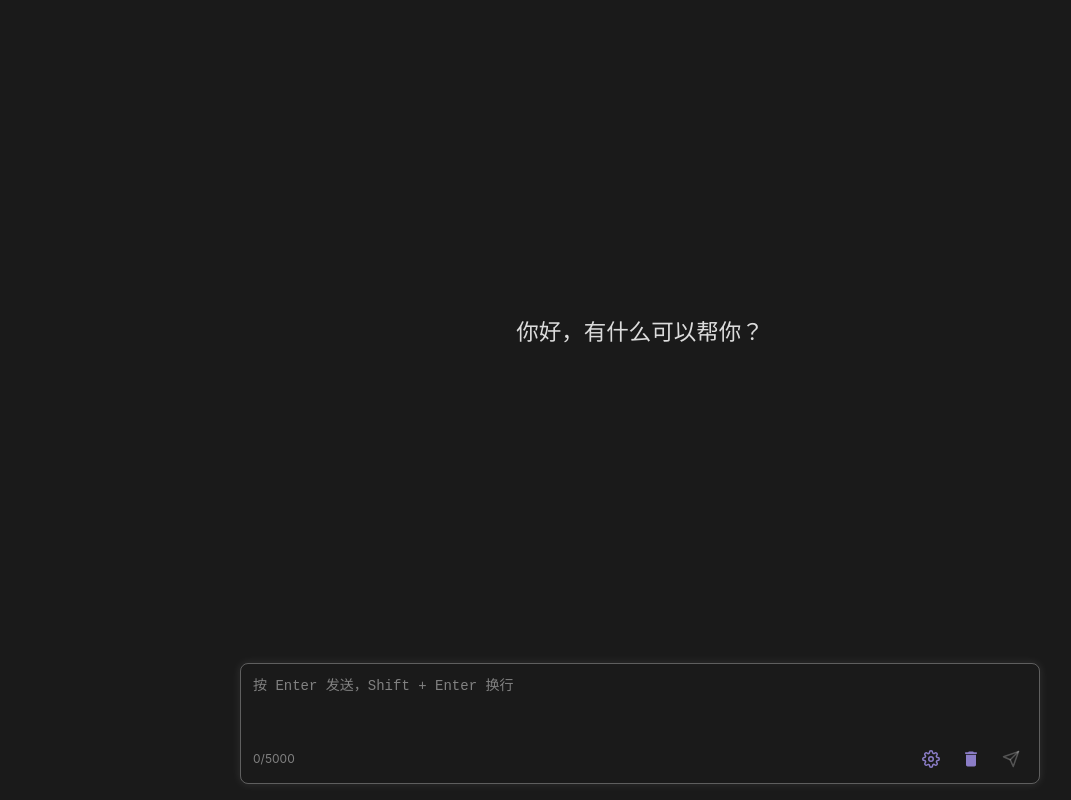
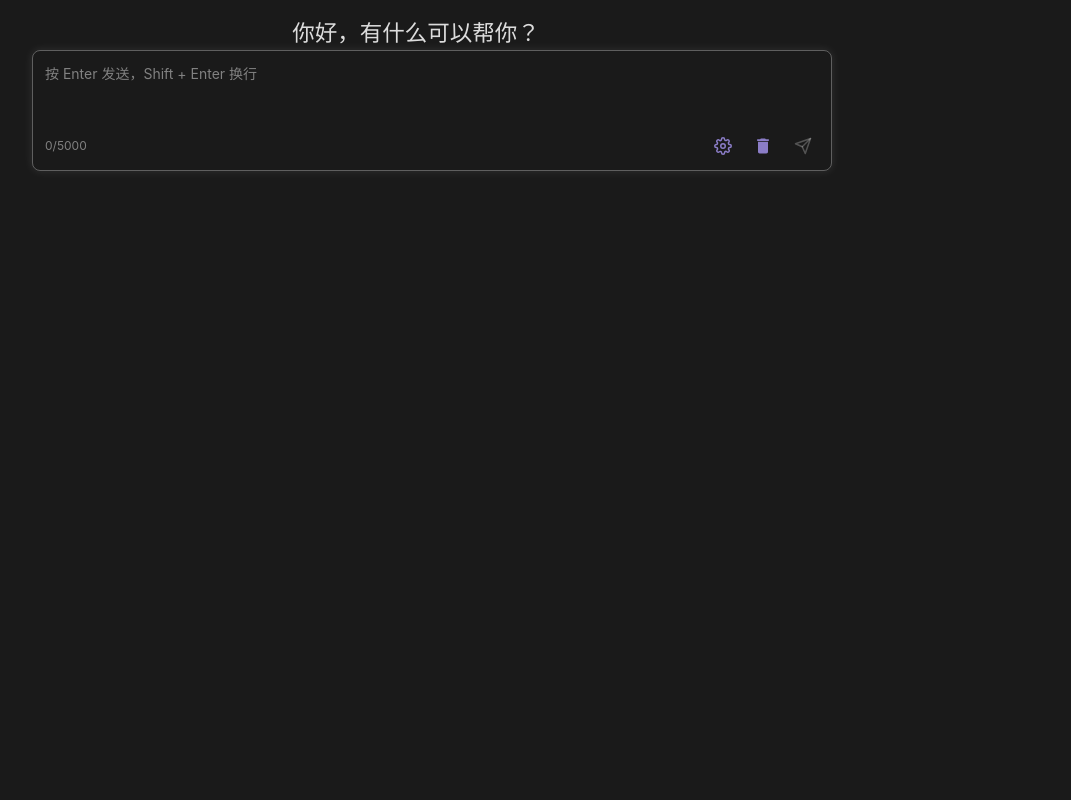
Before and after one commit to liuzhenyu-0803/assistant, a React (Vite) app: page / in a window 1280 px wide. Shown: the whole page, without its empty margins (0-1071 px from the left). Built offline with nearby package versions, Linux system fonts and the light colour scheme.

Commit message:
优化CSS布局结构和注释：1. 使用现代flex布局替代视口单位; 2. 完善代码注释，提高可维护性; 3. 优化移动端兼容性

```diff
--- a/src/App.css
+++ b/src/App.css
@@ -2,100 +2,156 @@
  * App.css
  * 全局样式定义
  *
- * @author AI助手开发团队
- * @lastModified 2025-02-16
+ * 本文件定义了应用程序的全局样式和布局结构。
+ * 采用现代CSS最佳实践，包括：
+ * 1. 使用flex布局实现全屏自适应
+ * 2. 避免使用视口单位(vh/vw)防止移动端问题
+ * 3. 统一字体和颜色系统
+ * 4. 优化性能和可访问性
+ *
+ * 布局原则：
+ * - 使用flex布局替代传统定位
+ * - 避免固定高度，使用flex:1自动填充
+ * - 确保布局在各种设备上稳定
  */
 
-/* 全局滚动条样式 */
-*::-webkit-scrollbar,
-.message-list::-webkit-scrollbar,
-.settings-content::-webkit-scrollbar,
-.message-content pre::-webkit-scrollbar {
-  width: 8px;
-  height: 8px;
+/* 重置基础样式
+ * 1. 使用border-box简化盒模型计算
+ * 2. 清除默认边距，统一起点
+ * 3. 包括伪元素一起重置，保持一致性
+ */
+*, *::before, *::after {
+  box-sizing: border-box;
+  margin: 0;
+  padding: 0;
 }
 
-*::-webkit-scrollbar-track,
-.message-list::-webkit-scrollbar-track,
-.settings-content::-webkit-scrollbar-track,
-.message-content pre::-webkit-scrollbar-track {
-  background: transparent;
+/* 根元素设置
+ * 1. 设置基础字体大小为16px，方便后续使用rem单位
+ * 2. 启用平滑滚动，提升用户体验
+ * 3. 作为整个应用的配置中心
+ */
+:root {
+  font-size: 16px;          /* 基础字体大小，方便rem计算 */
+  scroll-behavior: smooth;   /* 页面内跳转平滑滚动 */
 }
 
-*::-webkit-scrollbar-thumb,
-.message-list::-webkit-scrollbar-thumb,
-.settings-content::-webkit-scrollbar-thumb,
-.message-content pre::-webkit-scrollbar-thumb {
-  background-color: #4a4a4a;
-  border-radius: 4px;
+/* HTML元素设置
+ * 1. 设置高度100%，作为后续元素的计算基准
+ * 2. 禁用iOS设备上的字体大小自动调整
+ * 3. 不使用100vh，避免移动端兼容性问题
+ */
+html {
+  height: 100%;                    /* 基准高度，子元素可以基于此计算 */
+  -webkit-text-size-adjust: none;  /* 禁用移动端字体缩放 */
 }
 
-*::-webkit-scrollbar-thumb:hover,
-.message-list::-webkit-scrollbar-thumb:hover,
-.settings-content::-webkit-scrollbar-thumb:hover,
-.message-content pre::-webkit-scrollbar-thumb:hover {
-  background-color: #5a5a5a;
+/* Body元素设置
+ * 1. 使用flex布局，方便内容居中和空间分配
+ * 2. 继承html高度，保证基础布局
+ * 3. 设置合理的行高和字体平滑
+ * 4. 使用系统默认字体栈，优化性能
+ */
+body {
+  min-height: 100%;         /* 最小高度继承html */
+  margin: 0;
+  padding: 0;
+  color: #e0e0e0;          /* 浅色文本，适合深色背景 */
+  background-color: #1a1a1a; /* 深色背景，减少眼疲劳 */
+  font-family: -apple-system, BlinkMacSystemFont, 'Segoe UI', Roboto, 'Helvetica Neue', Arial, sans-serif;  /* 系统字体优先 */
+  line-height: 1.5;         /* 适合阅读的行高 */
+  -webkit-font-smoothing: antialiased;  /* 字体平滑，提升清晰度 */
+  display: flex;            /* 启用flex布局 */
+  flex-direction: column;   /* 垂直方向排列 */
 }
 
-*::-webkit-scrollbar-corner,
-.message-list::-webkit-scrollbar-corner,
-.settings-content::-webkit-scrollbar-corner,
-.message-content pre::-webkit-scrollbar-corner {
-  background: transparent;
+/* 主应用容器
+ * 1. 使用flex:1自动占满剩余空间
+ * 2. 保持宽度100%避免溢出
+ * 3. 垂直方向布局，方便组织内容
+ * 4. 使用padding创建内边距，而不是margin
+ */
+.app {
+  flex: 1;                 /* 自动占满剩余空间 */
+  display: flex;           /* 继续使用flex布局 */
+  flex-direction: column;  /* 垂直排列子元素 */
+  width: 100%;            /* 占满容器宽度 */
+  padding: 16px;          /* 统一内边距 */
+  margin: 0;              /* 清除外边距 */
 }
 
-/* 覆盖react-syntax-highlighter的滚动条样式 */
-.message-content pre > div {
-  &::-webkit-scrollbar {
-    width: 8px !important;
-    height: 8px !important;
-  }
-
-  &::-webkit-scrollbar-track {
-    background: transparent !important;
-  }
-
-  &::-webkit-scrollbar-thumb {
-    background-color: #4a4a4a !important;
-    border-radius: 4px !important;
-  }
-
-  &::-webkit-scrollbar-thumb:hover {
-    background-color: #5a5a5a !important;
-  }
-
-  &::-webkit-scrollbar-corner {
-    background: transparent !important;
-  }
-}
-
-body {
-  margin: 0;
-  color: #e0e0e0;
-  font-family: -apple-system, BlinkMacSystemFont, 'Segoe UI', Roboto, 'Helvetica Neue', Arial, sans-serif;
-  height: 100vh;
-  width: 100vw;
-  overflow: hidden;
-}
-
-.app {
-  width: 100%;
-  height: 100vh;
-  display: flex;
-  flex-direction: column;
-  box-sizing: border-box;
-  padding: 16px;
-  margin: 0;
-  align-items: center;
-  overflow: hidden;
-  gap: 16px;
-  position: relative;
-}
-
-/* 只限制主要内容区域的宽度，排除 Toast */
+/* 内容区域宽度限制
+ * 限制主要内容最大宽度为800px，确保在大屏幕上的良好阅读体验
+ * 排除Toast组件，允许其占据更大宽度
+ */
 .app > .message-list,
 .app > .input-area,
 .app > .settings {
   width: 100%;
   max-width: 800px;
 }
+
+/* 表单元素样式继承
+ * 1. 表单元素默认不继承字体设置：
+ *    - 浏览器默认使用系统字体
+ *    - 不同浏览器有自己的默认样式
+ *    - 这是历史遗留的行为
+ * 2. 强制继承父元素的字体：
+ *    - 确保设计的一致性
+ *    - 覆盖浏览器默认样式
+ */
+input, button, textarea, select {
+  font: inherit;    /* 强制继承父元素的字体设置，覆盖浏览器默认样式 */
+}
+
+/* 滚动条样式定制
+ * 使用WebKit特定的伪元素来自定义滚动条样式
+ * 注意：这些样式仅在WebKit内核的浏览器（如Chrome、Safari）中生效
+ *
+ * 滚动条组成部分：
+ * ::-webkit-scrollbar      - 整个滚动条
+ * ::-webkit-scrollbar-thumb  - 可拖动的滑块
+ * ::-webkit-scrollbar-track  - 滚动条轨道（背景）
+ * ::-webkit-scrollbar-corner - 滚动条交叉区域
+ */
+
+/* 整个滚动条 */
+*::-webkit-scrollbar {
+  width: 8px !important;    /* 垂直滚动条的宽度 */
+  height: 8px !important;   /* 水平滚动条的高度 */
+}
+
+/* 滚动条轨道（背景） */
+*::-webkit-scrollbar-track {
+  background: transparent !important;  /* 透明背景减少视觉干扰 */
+}
+
+/* 滚动条滑块 */
+*::-webkit-scrollbar-thumb {
+  background-color: #4a4a4a !important;  /* 深灰色滑块，与暗色主题协调 */
+  border-radius: 4px !important;         /* 圆角效果提升视觉体验 */
+}
+
+/* 滑块悬停效果 */
+*::-webkit-scrollbar-thumb:hover {
+  background-color: #5a5a5a !important;  /* 悬停时轻微提亮，提供交互反馈 */
+}
+
+/* 滚动条交叉区域 */
+*::-webkit-scrollbar-corner {
+  background: transparent !important;  /* 保持交叉区域透明 */
+}
+
+/* 媒体元素默认样式
+ * 1. 将默认的inline元素改为inline-block：
+ *    - 避免行内元素的基线对齐导致的底部间隙
+ *    - 可以设置宽高和margin/padding
+ *    - 保持与其他元素共处一行的能力
+ * 2. 限制最大宽度，防止溢出容器
+ * 3. 设置垂直对齐，确保与文本对齐一致
+ */
+img, picture, video, canvas, svg {
+  display: inline-block;  /* 改变默认的inline显示模式，既解决对齐问题，又保持内联特性 */
+  max-width: 100%;       /* 确保媒体元素不会溢出容器，支持响应式设计 */
+  vertical-align: middle; /* 统一垂直对齐方式，避免意外的对齐问题 */
+}
```
